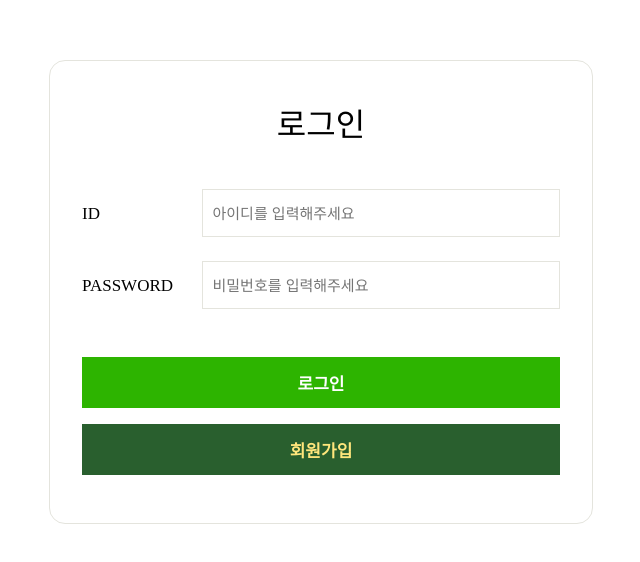
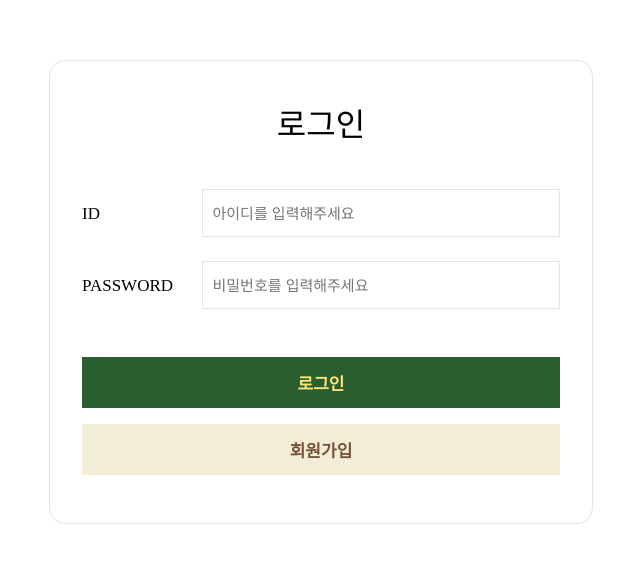
Before and after one commit to DO-SOPT-WEB/SeoJinYoon, a React (Vite) app in the folder week4/SignupLogin/: page /login in a window 1280 px wide. Shown: the part 108-670 px from the top of the page, without its empty margins (319-959 px from the left). Built offline with nearby package versions, Linux system fonts and the light colour scheme; no server answers; a web font is replaced by a local one.

Commit message:
style: 로그인,회원가입 색상 수정

```diff
--- a/week4/SignupLogin/src/components/Pages/Login.jsx
+++ b/week4/SignupLogin/src/components/Pages/Login.jsx
@@ -107,6 +107,6 @@ const LoginBtn = styled.button`
 
   font-size: 17px;
   font-weight: bold;
-  background-color: ${({ $login, theme }) => ($login? theme.colors.green : theme.colors.darkGreen)};
-  color: ${({ $login, theme }) => ($login? theme.colors.white : theme.colors.ivory)};
+  background-color: ${({ $login, theme }) => ($login? theme.colors.darkGreen : theme.colors.darkIvory)};
+  color: ${({ $login, theme }) => ($login? theme.colors.ivory : theme.colors.brown)};
 `;
```
